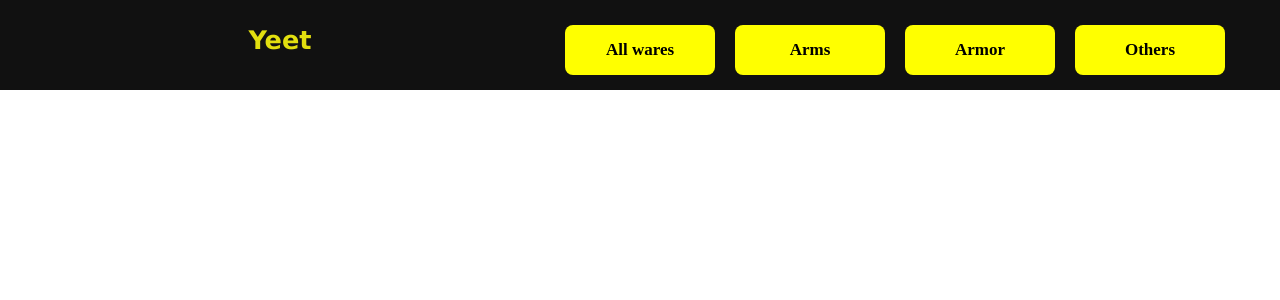
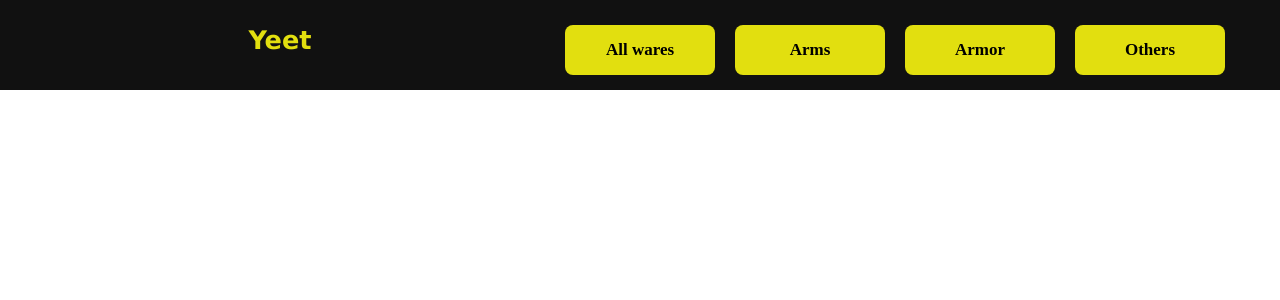
Before and after one commit to thora-storm-it1/gruppe13, a PHP site: page /meny.php in a window 1280 px wide. Shown: the top 300 px of the page. Run offline with PHP 8.4, Linux system fonts and the light colour scheme.

Commit message:
gulfarge

```diff
--- a/stilark/meny.css
+++ b/stilark/meny.css
@@ -35,7 +35,7 @@ body {
 }
 
 .dropdownknapp{
-	background-color: yellow;
+	background-color: #e2df0f;
 	margin: 10px;
 	padding: 0;
 	border-radius: 8px;
```
